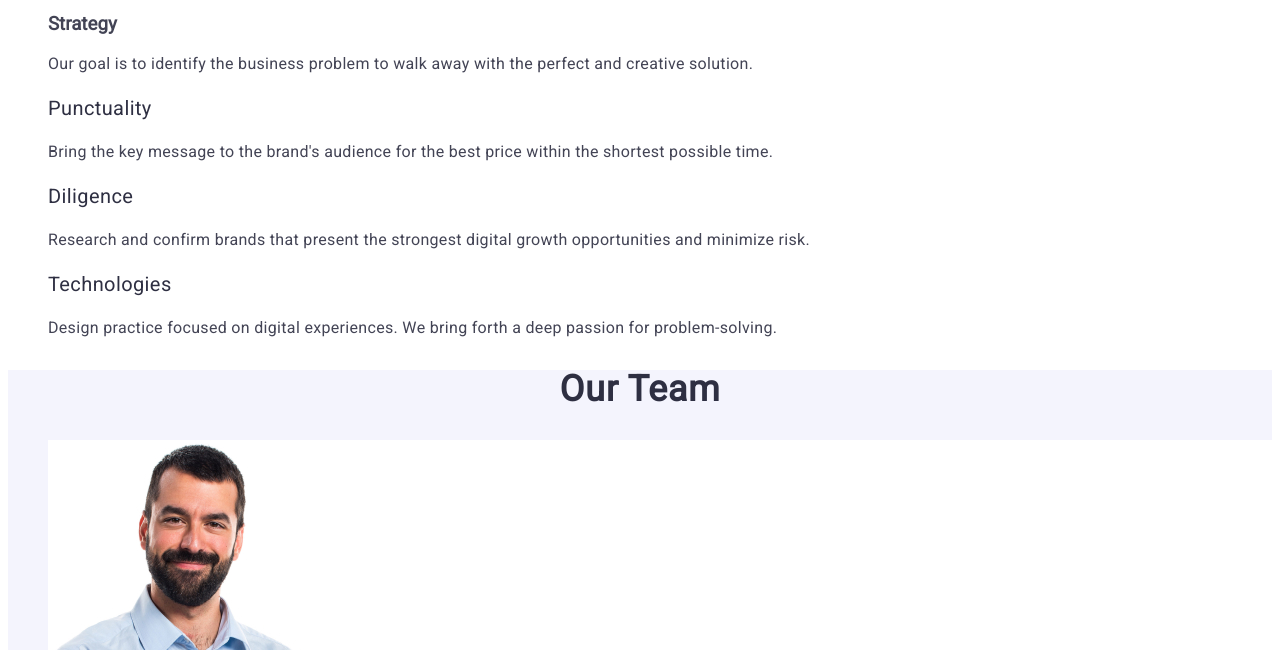
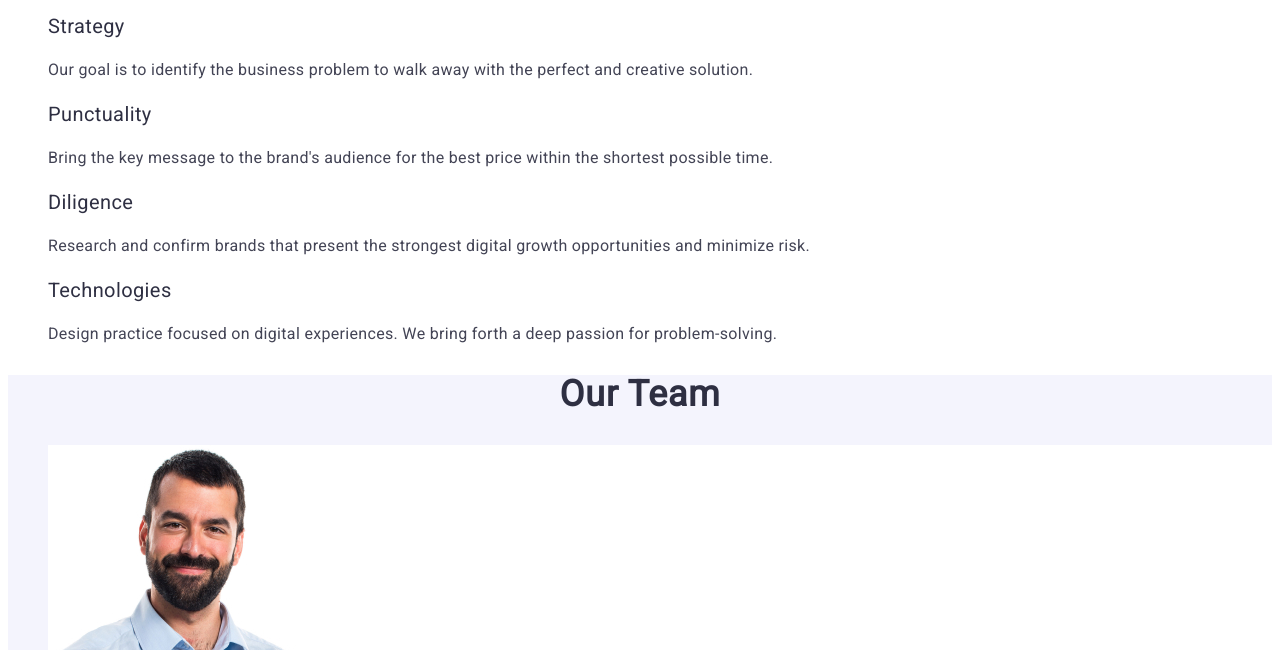
Before and after one commit to Makaka449/goit-markup-hw-02, a plain HTML site: page index.html in a window 1280 px wide. Shown: the part 450-1100 px from the top of the page. Drawn offline with Linux system fonts and the light colour scheme.

Commit message:
Update index.html

```diff
--- a/index.html
+++ b/index.html
@@ -51,7 +51,7 @@
         <h2 class="Logo_strategy">Strategy</h2>
         <ul>
             <li>
-                <h3 class="strategy-h3">Strategy</h3>
+                <h3 class="strategy-h">Strategy</h3>
                 <p class="strategy_p">Our goal is to identify the business
                     problem to walk away with the perfect and creative solution. </p>
             </li>
```
